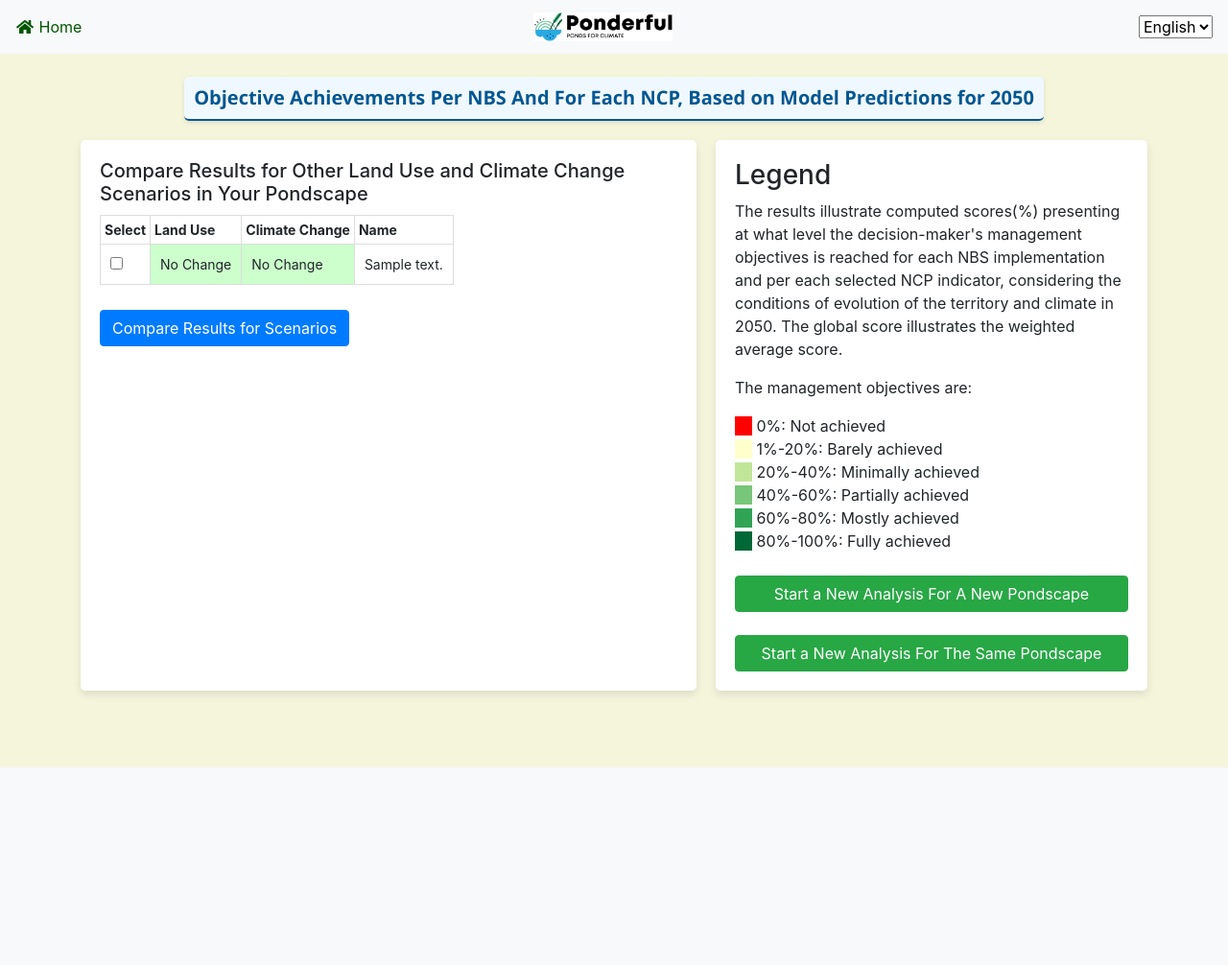
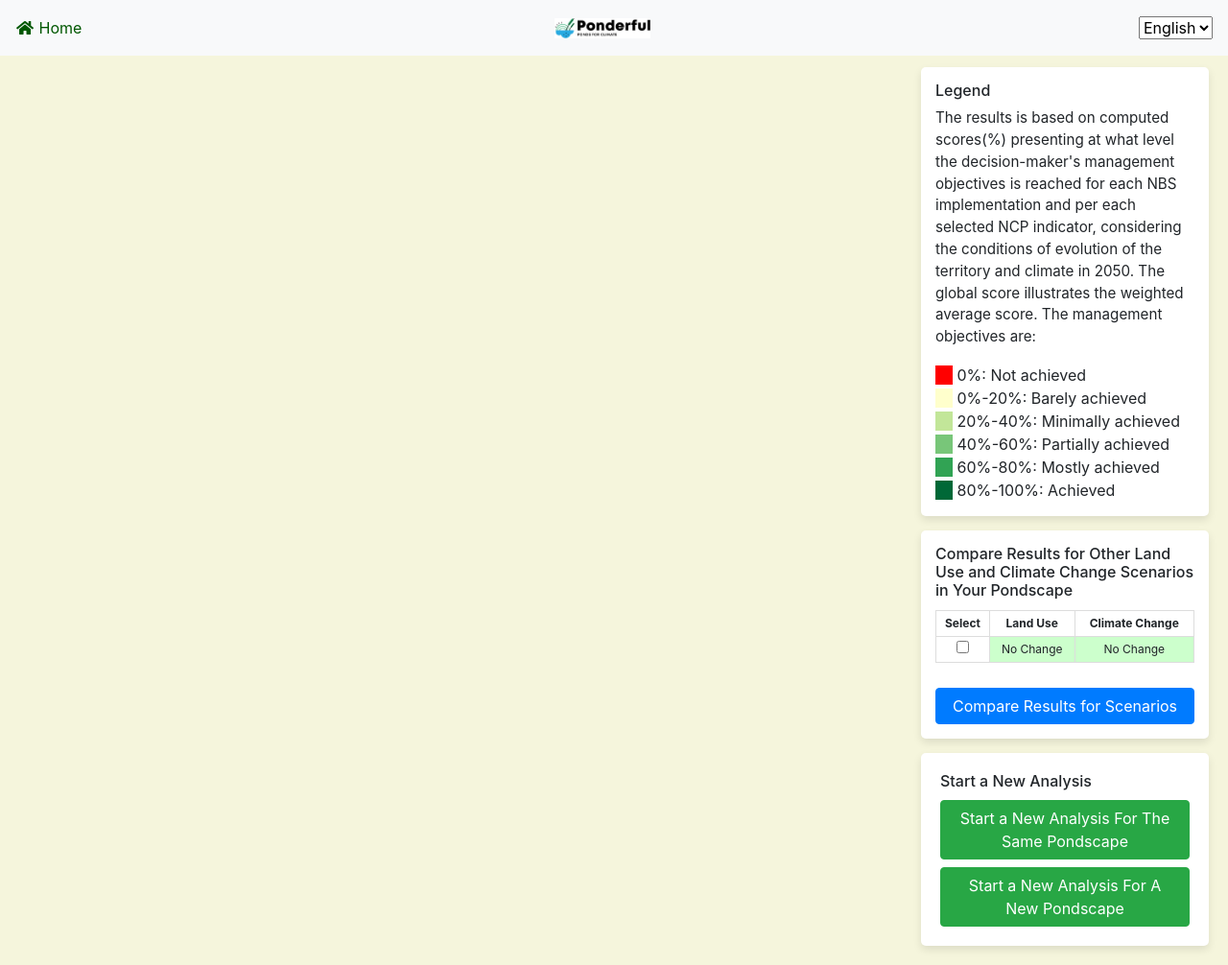
Before and after one commit to mlotfian/ponderful_app, a Django app: template templates/show_mcda_results.html in a window 1280 px wide. Shown: the whole page at 96% size. Before the commit the page ends 800 px from the top, so only its background shows below. Run offline with Django 4.2, Linux system fonts and the light colour scheme; tables that the repository leaves empty hold one stand-in row (values such as "Sample post"); the template is opened without the code that fills it: values that come from a table or form of the project are taken from there, most other values are stand-ins (such as "Sample title", 1, 10 or a date in 2020); parts of the project's set-up code (start-up, migrations or seed data) failed here and were passed over; some libraries are stand-ins or nearby versions.

Commit message:
Modify style final result page

```diff
--- a/ponderful_mcda/models.py
+++ b/ponderful_mcda/models.py
@@ -84,6 +84,8 @@
     ncp = models.CharField(max_length=255, verbose_name="NCP Name", blank=True, null=True)
     unit_of_measure = models.CharField(max_length=255, verbose_name="Unit of Measure")
     description = models.CharField(max_length=255, verbose_name="Description", blank=True, null=True)
+    objective = models.CharField(max_length=255, verbose_name="Objective", blank=True, null=True)
+    handbook_page = models.IntegerField(verbose_name="Handbook page", blank=True, null=True)
     s_threshold_min = models.FloatField(verbose_name="default minimum satisfaction threshold", blank=True, null=True)
     s_threshold_max = models.FloatField(verbose_name="default maximum satisfaction threshold", blank=True, null=True)
 
--- a/ponderful_mcda/templatetags/custom_filters.py
+++ b/ponderful_mcda/templatetags/custom_filters.py
@@ -13,6 +13,8 @@
     # Replace CH4 and CO2 patterns with HTML for subscripts
     value = re.sub(r'CH4', 'CH<sub>4</sub>', value)
     value = re.sub(r'CO2', 'CO<sub>2</sub>', value)
+    value = re.sub(r'm2', 'm<sup>2</sup>', value)
+    value = re.sub(r'm3', 'm<sup>3</sup>', value)
     return value
 
 
--- a/ponderful_mcda/views.py
+++ b/ponderful_mcda/views.py
@@ -352,7 +352,7 @@
 
 @login_required
 def select_criteria(request):
-    criteria_queryset = criteria.objects.all()  # Get the queryset
+    criteria_queryset = criteria.objects.all().order_by('id')  # Get the queryset
     for crt in criteria_queryset:
         print(f"Name: {crt.name}, Unit of Measure: {crt.unit_of_measure}")
 
@@ -375,6 +375,8 @@
             'ncp': crt.ncp,
             'name': crt.name,
             'unit_of_measure': crt.unit_of_measure,
+            'objective': crt.objective,
+            'handbook': crt.handbook_page,
         })
 
     return render(request, 'step1.html', {'form': form, 'criteria_data': criteria_data})
@@ -441,7 +443,7 @@
             "NCP": criterion.ncp,
             "Description": criterion.description,
         }
-        for criterion in criteria.objects.filter(id__in=selected_criteria)
+        for criterion in criteria.objects.filter(id__in=selected_criteria).order_by('id')
     ]
     form_initial_data = [
     {
--- a/templates/results.html
+++ b/templates/results.html
@@ -118,7 +118,7 @@
         <div class="form-container">
             <div class="centered-text-container">
                 <h5>Run Multi-Criteria Analysis</h5>
-                <p>{% translate "At this point, you have provided all of the required input parameters to run the multi-criteria decision analysis. <br>You can then run the analysis, see the results, and redo the process by modifying the input parameters.</p>" %}
+                <p>{% translate "At this point, you have provided all of the required input parameters to run the multi-criteria decision analysis. <br>We recommend running the analysis, reviewing the results, and then repeating the process with modified input parameters. This approach allows you to explore how the benefits of ponds (NCP indicators) may vary under different actions (NBS implementation) or different scenarios. <br></p>" %}
             </div>
 
           <form action="{% url 'mcda_result' %}" method="post">
--- a/templates/show_mcda_results.html
+++ b/templates/show_mcda_results.html
@@ -14,143 +14,175 @@
         body, html {
     margin: 0;
     padding: 0;
+    overflow-x: hidden; /* Prevent horizontal scrolling */
 }
 
 .navbar {
-            z-index: 1030; /* Ensure navbar stays on top */
-        }
-        .navbar {
+    z-index: 1030;
+    position: fixed;
+    top: 0;
+    width: 100%;
     display: flex;
-    justify-content: space-between; /* This will place items on both ends */
+    justify-content: space-between;
+    background-color: white;
 }
 
-.nav-left, .navbar-brand {
-    display: flex;
-    align-items: center; /* This ensures the items are vertically centered */
+.navbar .nav-left a {
+    color: green;
+    text-decoration: none;
 }
 
-.nav-left a {
-    color: green; /* Keeping your color requirement */
-    text-decoration: none; /* Optional: Removes underline from the link */
-}
 .navbar-brand img.brandsize {
-    background-color: transparent; /* Ensures no background color */
-    width: auto; /* Adjust to your needs, keeps the image's aspect ratio */
-    height: 30px; /* Example height; adjust as necessary without scaling too much */
-    object-fit: contain; /* Keeps the image's aspect ratio without cropping */
+    height: 30px;
+    object-fit: contain;
 }
 
 .content-container {
-            padding-top: 80px; /* Adjust based on your navbar height + some extra space */
+    margin-top: 50px;
+    padding-top: 80px; /* Offset for navbar */
+    display: flex;
+    justify-content: space-between;
+    align-items: flex-start;
+    background-color: beige;
+    min-height: 100vh;
+    width: 100%;
+    padding: 20px;
+    box-sizing: border-box;
+}
+
+.table-container {
+    flex: 2;
+    margin-right: 20px;
+    gap: 15px;
+    overflow-x: auto; /* Enable scroll for smaller screens */
+}
+
+.sidebar {
+    flex: 1;
     display: flex;
     flex-direction: column;
-            align-items: center;
-            /*background-color: beige; center center; /* Adjust as needed */
-            background-color: beige;
-            background-size: cover;
-            background-repeat: no-repeat;
-            min-height: 100vh; /* Use the full height of the viewport */
+    gap: 15px;
+    max-width: 300px;
 }
-        .form-and-legend {
-            display: flex;
-            justify-content: space-between;
-            width: 90%;
-            padding: 0 20px;
-            box-sizing: border-box;
-        }
-        .form-container {
-            flex: 1;
+
+
+
+.legend, .compare-options, .new-analysis-options{
     padding: 20px;
     background-color: white;
     border-radius: 5px;
     box-shadow: 0 4px 8px rgba(0, 0, 0, 0.1);
-            margin-right: 20px;
-        }
-        .legend {
-            flex-basis: 450px; /* Adjust according to your content */
-            padding: 20px;
-            background-color: white;
-            border-radius: 5px;
-            box-shadow: 0 4px 8px rgba(0, 0, 0, 0.1);
-            display: flex;
-            flex-direction: column;
-            /*justify-content: center;*/
 }
 
-        .bad { background-color: #ffffcc; }
-        .weak { background-color: #c2e699; }
-        .average { background-color: #78c679; }
-        .good { background-color: #31a354; }
-        .excellent { background-color: #006837; }
-        .not-achieved {background-color: red;}
-        .table-container {
-            display: flex;
-            flex-wrap: wrap;
-            justify-content: space-around;
+/* Full-width Button for Scenario Comparison */
+.compare-options form .btn-primary {
+        width: 100%; /* Makes the button match the box width */
+    }
+
+    /* Full-width Buttons for New Analysis */
+    .new-analysis-options .btn {
+        width: 100%; /* Ensures the buttons are full-width */
+    }
+
+    /* Full-width Buttons for New Analysis with Spacing */
+    .new-analysis-options .btn {
+        width: 100%; /* Ensures the buttons are full-width */
+    }
+
+    .new-analysis-options .btn:first-child {
+        margin-bottom: 10px; /* Space between the two buttons */
+    }
+
+     /* Optional: Adjust the h5 title styling */
+     .new-analysis-options h5 {
+        font-size: 1em;
+        margin-bottom: 10px;
+    }
+/* Reduce padding within sidebar elements */
+.legend, .compare-options {
+        padding: 15px; /* Reduced padding */
+    }
+
+    .legend {
+        padding: 15px; /* Maintain compact padding */
+         /* Slightly smaller font size for all text in legend box */
+    }
+
+    /* Smaller text size for legend and compare options */
+    .legend h5, .compare-options h5 {
+        font-size: 1em;
+    }
+
+    /* Further reduce font size of legend description text */
+    .legend p {
+        font-size: 0.95em; /* Smaller font size for detailed descriptions */
+    }
+
+table {
     width: 100%;
-            padding: 20px;
+    margin: 10px 0;
+    background-color: white;
+    font-size: 12px;
+    border-collapse: collapse;
+}
+
+th, td {
+    padding: 4px;
+    text-align: center;
+    white-space: nowrap;
+    border: 1px solid #ddd;
+    word-wrap: break-word;
+}
+/* Responsive adjustments */
+@media (max-width: 768px) {
+    .content-container {
+        flex-direction: column;
+        align-items: center;
+        padding: 20px 10px;
+    }
+    .table-container, .sidebar {
+        width: 100%;
+        margin-right: 0;
     }
     table {
-            margin: 10px 0;
-            flex-basis: calc(50% - 20px); /* Allows two tables side by side with spacing */
-            max-width: calc(50% - 20px);
-            background-color: white;
-            font-size: 13px;
+        font-size: 12px;
     }
     th, td {
-            padding: 5px; /* Reduced padding */
-            text-align: center;
-            white-space: nowrap; /* Prevent text wrapping */
-        }
-        @media (max-width: 768px) {
-            .form-and-legend {
-                flex-direction: column;
-                align-items: center;
-            }
-            .form-container, .legend {
-                margin: 10px 0;
-                width: 90%; /* Full width on smaller screens */
-            }
-            table {
-                flex-basis: 100%; /* Stack tables on smaller screens */
-                max-width: 100%;
+        padding: 4px;
     }
 }
+
+.main_title {
+    font-weight: bold;
+    font-family: 'Segoe UI', Tahoma, Geneva, Verdana, sans-serif;
+    color: #005792;
+    margin-bottom: 20px;
+    background-color: #f0f8ff;
+    border-bottom: 2px solid #005792;
+    text-align: center;
+    border-radius: 5px;
+    box-shadow: 0 2px 4px rgba(0,0,0,0.1);
+    padding: 10px;
+}
+
 .table-caption {
     margin-top: 20px;
     margin-bottom: 10px;
     padding: 5px;
     font-size: 0.8em;
     font-weight: bold;
-    color: #333; /* Adjust color as needed */
+    color: #333;
     text-align: center;
     background-color: white;
 }
 
-.main_title {
-     /* Adjust based on your preference */
-    font-weight: bold;
-    font-family: 'Segoe UI', Tahoma, Geneva, Verdana, sans-serif;
-    color: #005792; /* A pleasant, readable blue. Adjust based on your theme */
-    text-shadow: 1px 1px 0px #ffffff; /* Subtle shadow for depth, adjust color based on background */
+        .bad { background-color: #ffffcc;}
+        .weak { background-color: #c2e699; }
+        .average { background-color: #78c679; }
+        .good { background-color: #31a354; }
+        .excellent { background-color: #006837; color: white;}
+        .not-achieved {background-color: red; color: white;}
 
-    margin-bottom: 20px; /* Space below the title */
-    background-color: #f0f8ff; /* Very light background to highlight the title */
-    border-bottom: 2px solid #005792; /* Underline effect */
-    text-align: center; /* Center align the title */
-    border-radius: 5px; /* Optional: adds rounded corners to the background */
-    box-shadow: 0 2px 4px rgba(0,0,0,0.1); /* Optional: subtle shadow around the text for emphasis */
-    padding: 10px;
-}
-
-.form-buttons {
-        display: flex;
-        justify-content: space-between;
-        align-items: center;
-    }
-    .form-buttons .btn-success {
-        margin-left: auto; /* Pushes the second button to the right */
-    }
     .na {
     background-color: gray;
     color: white;
@@ -173,22 +205,7 @@
             background-color: #ccffcc; /* Light Green */
         }
 
-        .scenario_table {
-    width: auto; /* Auto width based on content */
-    border-collapse: collapse;
-    font-size: 14px;
-    }
-    th {
-        padding: 4px;
-        text-align: left;
-        border: 1px solid #ddd;
 
-    }
-    .scenario-input, .scenario-name, .scenario-description {
-        padding: 10px;
-        text-align: left;
-        border: 1px solid #ddd;
-    }
 
     </style>
 </head>
@@ -217,71 +234,13 @@
     </form>
 </div>
 </nav>
-<div class="content-container cover">
-    <h5 class="main_title">{%translate "Objective Achievements Per NBS And For Each NCP, Based on Model Predictions for 2050" %}</h5>
-     <div class="form-and-legend">
-        <div class="form-container">
-            <h5>{% translate "Compare Results for Other Land Use and Climate Change Scenarios in Your Pondscape" %}</h5>
-            <form method="get" action="{% url 'show_results' %}">
-                <table class="scenario_table">
-                    <thead class="thead">
-                        <tr>
-                            <th>{% translate "Select" %}</th>
-                            <th>{% translate "Land Use" %}</th>
-                            <th>{% translate "Climate Change" %}</th>
-                            <th>{% translate "Name" %}</th>
-                        </tr>
-                    </thead>
-                    <tbody>
-                {% for scenario in all_scenarios %}
-                <div class="form-check">
-                    <tr>
-                        <td class="scenario-input">
-                            <input type="checkbox" name="scenario_ids" value="{{ scenario.id }}" id="scenario{{ scenario.id }}">
-                            <label for="scenario{{ scenario.id }}"></label>
-                        </td>
-                        <td class="scenario-description {% if scenario.landuse == 'No Change' %}land-use-no-change{% elif scenario.landuse == 'Slight' %}land-use-slight{% elif scenario.landuse == 'Moderate' %}land-use-moderate{% elif scenario.landuse == 'Strong' %}land-use-strong{% endif %}">
-                            {% trans scenario.landuse %}
-                        </td>
-                        <td class="scenario-description {% if scenario.climate == 'No Change' %}climate-change-no-change{% elif scenario.climate == 'Slight' %}climate-change-slight{% elif scenario.climate == 'Moderate' %}climate-change-moderate{% elif scenario.climate == 'Strong' %}climate-change-strong{% endif %}">
-                            {% trans scenario.climate %}
-                        </td>
-                        <td class="scenario-name">
-                            {% trans scenario.description %}
-                        </td>
-                    </tr>
-                </div>
-                {% endfor %}
-            </tbody>
-        </table>
-                <div class="form-buttons">
-                <button type="submit" class="btn btn-primary mt-3">{% translate "Compare Results for Scenarios" %}</button>
-
-                </div>
-            </form>
-        </div>
-        <div class="legend">
-            <h3>{% translate "Legend" %}</h3>
-            <div><p>{% translate "The results illustrate computed scores(%) presenting at what level the decision-maker's management objectives is reached for each NBS implementation and per each selected NCP indicator, considering the conditions of evolution of the territory and climate in 2050. The global score illustrates the weighted average score." %}</p>
-            </div>
-            <div><p>The management objectives are:</p></div>
-            <div><span class="not-achieved">&nbsp;&nbsp;&nbsp;&nbsp;</span> 0%: {%translate "Not achieved" %}</div>
-            <div><span class="bad">&nbsp;&nbsp;&nbsp;&nbsp;</span> 1%-20%: {%translate "Barely achieved" %}</div>
-            <div><span class="weak">&nbsp;&nbsp;&nbsp;&nbsp;</span> 20%-40%: {%translate "Minimally achieved" %}</div>
-            <div><span class="average">&nbsp;&nbsp;&nbsp;&nbsp;</span> 40%-60%: {%translate "Partially achieved" %}</div>
-            <div><span class="good">&nbsp;&nbsp;&nbsp;&nbsp;</span> 60%-80%: {%translate "Mostly achieved" %}</div>
-            <div><span class="excellent">&nbsp;&nbsp;&nbsp;&nbsp;</span> 80%-100%: {%translate "Fully achieved" %}</div>
-            <a href="{% url 'start_analysis_newpondscape' %}" class="btn btn-success mt-4">{% translate "Start a New Analysis For A New Pondscape" %}</a>
-            <a href="{% url 'start_analysis_samepondscape' %}" class="btn btn-success mt-4">{% translate "Start a New Analysis For The Same Pondscape" %}</a>
-            <!--<a href="{% static 'pdf/handbook.pdf' %}#page=5">Go to Page 5 of PDF</a>-->
-        </div>
-
-        </div>
+<div class="content-container">
+    <!-- Results Table Section, unchanged from your original code -->
     <div class="table-container">
         {% if selected_scenarios %}
             {% for scenario_key, scenario_data in data.items %}
                 <div>
-                    <h4 class="table-caption">Your selected scenario: {% translate scenario_key.0 %}</h4>
+                    <h4 class="table-caption">The selected scenario: {% translate scenario_key.0 %}</h4>
                     <table class="table table-bordered">
                         <thead>
                             <tr>
@@ -289,7 +248,6 @@
                                 {% for title in criteria_titles %}
                                     <th>{{ title|add_subscript|safe }}</th>
                                 {% endfor %}
-                                <!--<th style="border:none;"></th>-->
                                 <th>Weighted Average</th>
                             </tr>
                         </thead>
@@ -300,7 +258,7 @@
                                     {% for value in details.values2 %}
                                         <td class="{% if value == 'N/A' %}na{% elif value == 0 %}not-achieved{% elif value < 20 %}bad{% elif value < 40 %}weak{% elif value < 60 %}average{% elif value < 80 %}good{% else %}excellent{% endif %}">
                                             {% if value == 'N/A' %}
-                                                <strong>N/A</strong>
+                                                <strong>Unknown</strong>
                                             {% elif value == 0 %}
                                                 <strong>Not Achieved</strong>
                                             {% elif value < 20 %}
@@ -312,7 +270,7 @@
                                             {% elif value < 80 %}
                                                 <strong>Mostly Achieved</strong>
                                             {% else %}
-                                                <strong>Fully Achieved</strong>
+                                                <strong>Achieved</strong>
                                             {% endif %}
                                         </td>
                                     {% endfor %}
@@ -339,7 +297,59 @@
             {% endfor %}
         {% endif %}
     </div>
+
+    <!-- Sidebar Section -->
+    <div class="sidebar">
+        <!-- Legend Box -->
+        <div class="legend">
+            <h5>{% translate "Legend" %}</h5>
+            <p>The results is based on computed scores(%) presenting at what level the decision-maker's management objectives is reached for each NBS implementation and per each selected NCP indicator, considering the conditions of evolution of the territory and climate in 2050. The global score illustrates the weighted average score.
+                The management objectives are:
+                </p>
+            <div><span class="not-achieved">&nbsp;&nbsp;&nbsp;&nbsp;</span> 0%: {%translate "Not achieved" %}</div>
+            <div><span class="bad">&nbsp;&nbsp;&nbsp;&nbsp;</span> 0%-20%: {%translate "Barely achieved" %}</div>
+            <div><span class="weak">&nbsp;&nbsp;&nbsp;&nbsp;</span> 20%-40%: {%translate "Minimally achieved" %}</div>
+            <div><span class="average">&nbsp;&nbsp;&nbsp;&nbsp;</span> 40%-60%: {%translate "Partially achieved" %}</div>
+            <div><span class="good">&nbsp;&nbsp;&nbsp;&nbsp;</span> 60%-80%: {%translate "Mostly achieved" %}</div>
+            <div><span class="excellent">&nbsp;&nbsp;&nbsp;&nbsp;</span> 80%-100%: {%translate "Achieved" %}</div>
+
         </div>
+
+        <!-- Compare Scenarios Section -->
+        <div class="compare-options">
+            <h5>{% translate "Compare Results for Other Land Use and Climate Change Scenarios in Your Pondscape" %}</h5>
+            <form method="get" action="{% url 'show_results' %}">
+                <table class="scenario_table">
+                    <thead>
+                        <tr>
+                            <th>{% translate "Select" %}</th>
+                            <th>{% translate "Land Use" %}</th>
+                            <th>{% translate "Climate Change" %}</th>
+                        </tr>
+                    </thead>
+                    <tbody>
+                        {% for scenario in all_scenarios %}
+                        <tr>
+                            <td><input type="checkbox" name="scenario_ids" value="{{ scenario.id }}"></td>
+                            <td class="{% if scenario.landuse == 'No Change' %}land-use-no-change{% elif scenario.landuse == 'Slight' %}land-use-slight{% elif scenario.landuse == 'Moderate' %}land-use-moderate{% elif scenario.landuse == 'Strong' %}land-use-strong{% endif %}">{{ scenario.landuse }}</td>
+                            <td class="{% if scenario.climate == 'No Change' %}climate-change-no-change{% elif scenario.climate == 'Slight' %}climate-change-slight{% elif scenario.climate == 'Moderate' %}climate-change-moderate{% elif scenario.climate == 'Strong' %}climate-change-strong{% endif %}">{{ scenario.climate }}</td>
+                        </tr>
+                        {% endfor %}
+                    </tbody>
+                </table>
+                <button type="submit" class="btn btn-primary mt-3">{% translate "Compare Results for Scenarios" %}</button>
+            </form>
+        </div>
+
+        <!-- New Analysis Options Section -->
+    <div class="new-analysis-options">
+        <h5>{% translate "Start a New Analysis" %}</h5>
+        <a href="{% url 'start_analysis_samepondscape' %}" class="btn btn-success mb-2 w-100">{% translate "Start a New Analysis For The Same Pondscape" %}</a>
+        <a href="{% url 'start_analysis_newpondscape' %}" class="btn btn-success w-100">{% translate "Start a New Analysis For A New Pondscape" %}</a>
+    </div>
+    </div>
+</div>
+
 <script src="https://code.jquery.com/jquery-3.5.1.slim.min.js"></script>
 <script src="https://cdn.jsdelivr.net/npm/@popperjs/core@2.9.2/dist/umd/popper.min.js"></script>
 <script src="https://stackpath.bootstrapcdn.com/bootstrap/4.4.1/js/bootstrap.min.js"></script>
```
Also changed, not shown: templates/scenario_user.html (+4 -4 lines), templates/step1.html (+14 -6 lines), templates/step2.html (+19 -38 lines), templates/step3_thresholds.html (+19 -4 lines), ponderful_mcda/migrations/0070_criteria_handbook_page_criteria_objective_and_more.py (added). Lines whose indentation alone changed are shown as unchanged.
